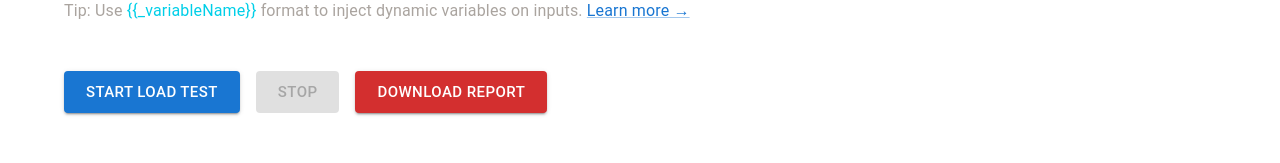
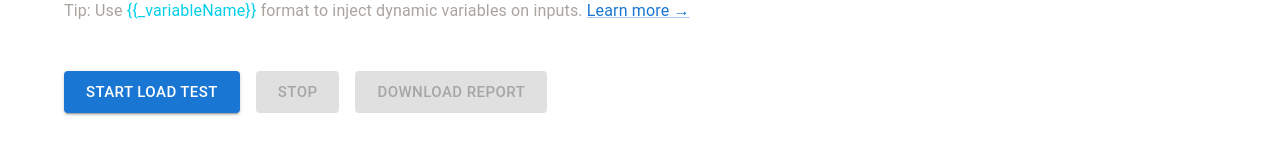
Before and after one commit to getanteon/ddosify-docker-extension, a React (Create React App) app in the folder ui/: page / in a window 1280 px wide. Shown: the part 517-680 px from the top of the page. Built offline with nearby package versions, Linux system fonts and the light colour scheme; what @docker/docker-mui-theme, @docker/extension-api-client would draw is missing.

Commit message:
button fixed

```diff
--- a/ui/src/App.js
+++ b/ui/src/App.js
@@ -82,6 +82,7 @@ function App() {
   const [backendInfo, setBackendInfo] = useState("");
   const [res, setRes] = useState("");
   const [running, setRunning] = useState(false);
+  const [enableDownload,setDownload] = useState(false);
 
   const [options, setOptions] = useState({
     target: "",
@@ -269,6 +270,7 @@ return str;
           },
           onClose(exitCode) {
             setRunning(false);
+            setDownload(true);
             // console.log("onClose with exit code " + exitCode);
           },
         },
@@ -758,6 +760,7 @@ return str;
                 variant="contained"
                 color="error"
                 onClick={downloadReport}
+                disabled={!enableDownload}
               >
                 Download Report
               </Button>
```
Also changed, not shown: 1 other file (tests, documents, lock files or other folders).
